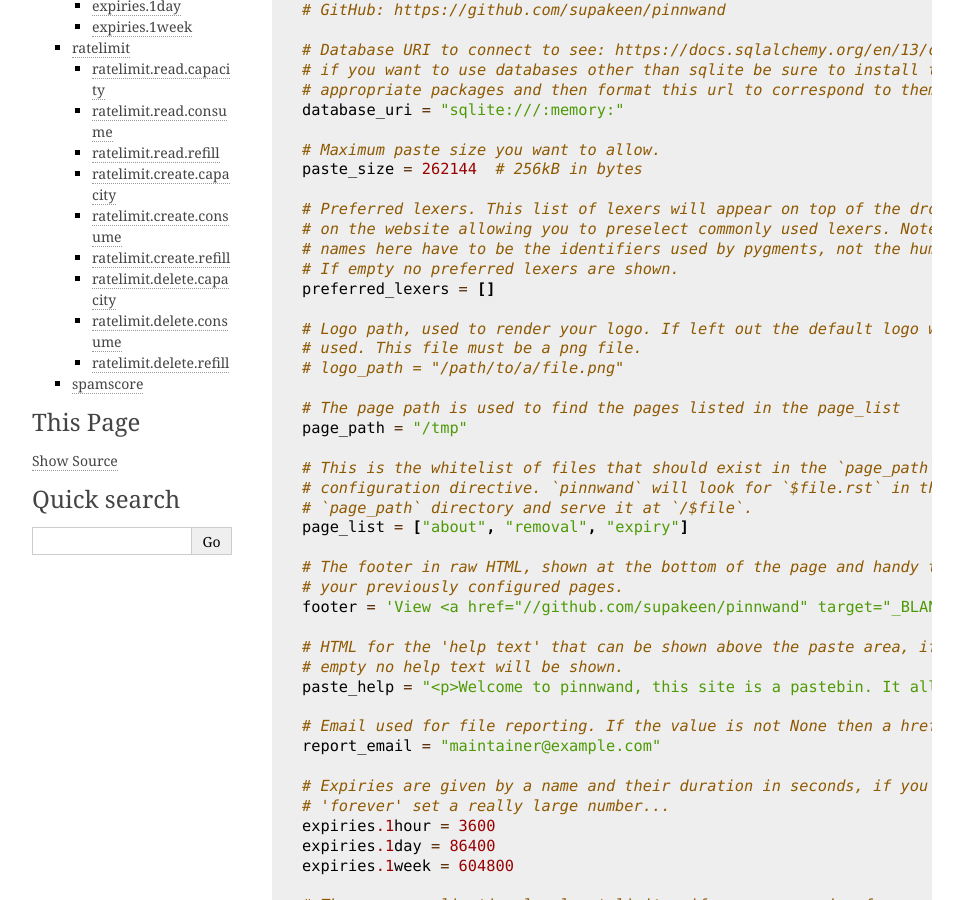
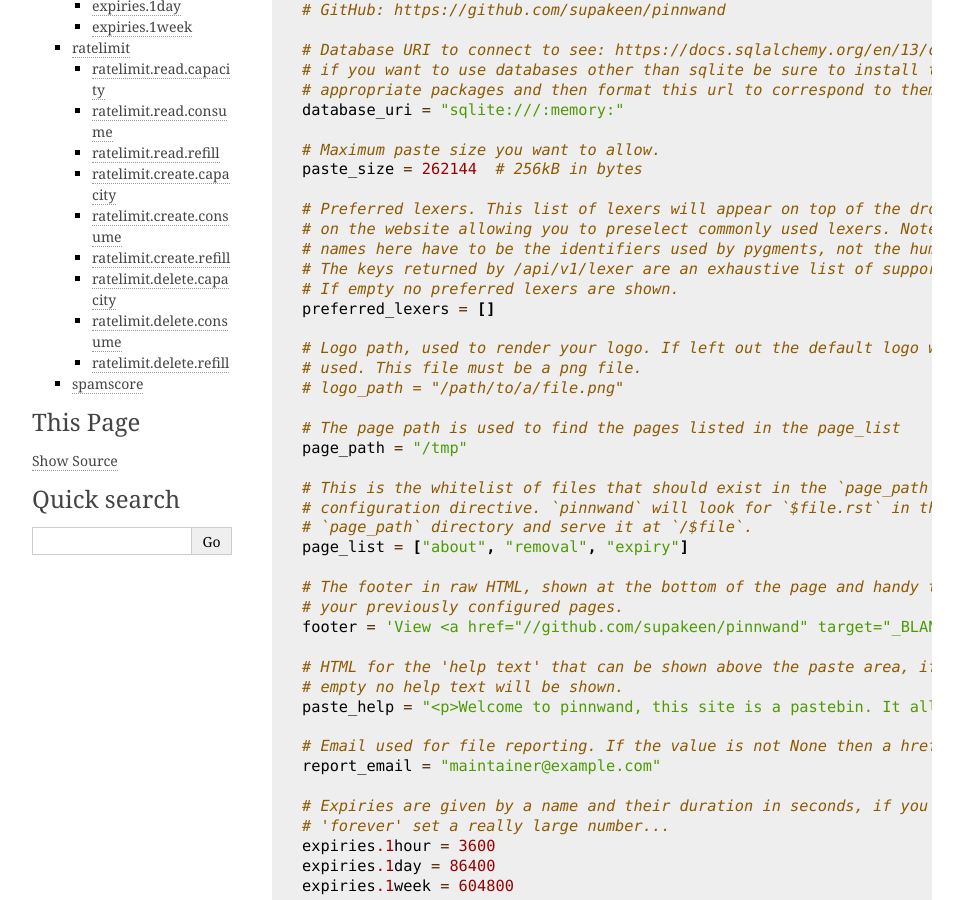
Before and after one commit to supakeen/pinnwand, a Sphinx documentation site: the page built from doc/configuration.rst, in a window 1280 px wide and 900 px high, scrolled down 663 px. Shown: the whole window, without its empty margins (148-1111 px from the left). Built offline with Sphinx 7.4.7, drawn with Linux system fonts in a browser that asks for light colours.

Commit message:
Point users to an exhaustive list of supported lexers

```diff
--- a/doc/configuration.rst
+++ b/doc/configuration.rst
@@ -39,6 +39,7 @@ with. Here's an example file::
   # Preferred lexers. This list of lexers will appear on top of the dropdown
   # on the website allowing you to preselect commonly used lexers. Note that the
   # names here have to be the identifiers used by pygments, not the human names.
+  # The keys returned by /api/v1/lexer are an exhaustive list of supported lexers.
   # If empty no preferred lexers are shown.
   preferred_lexers = []
 
```
